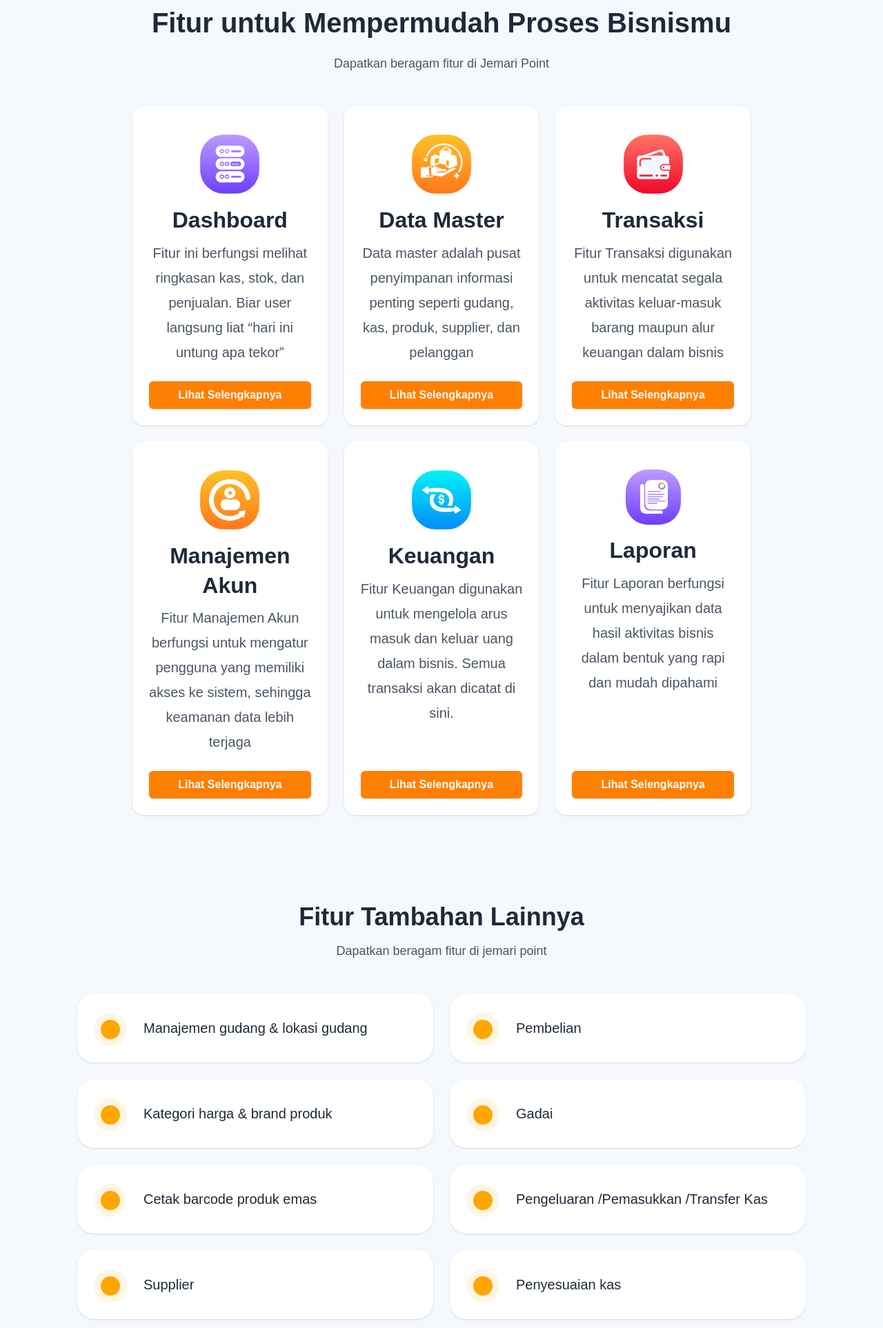
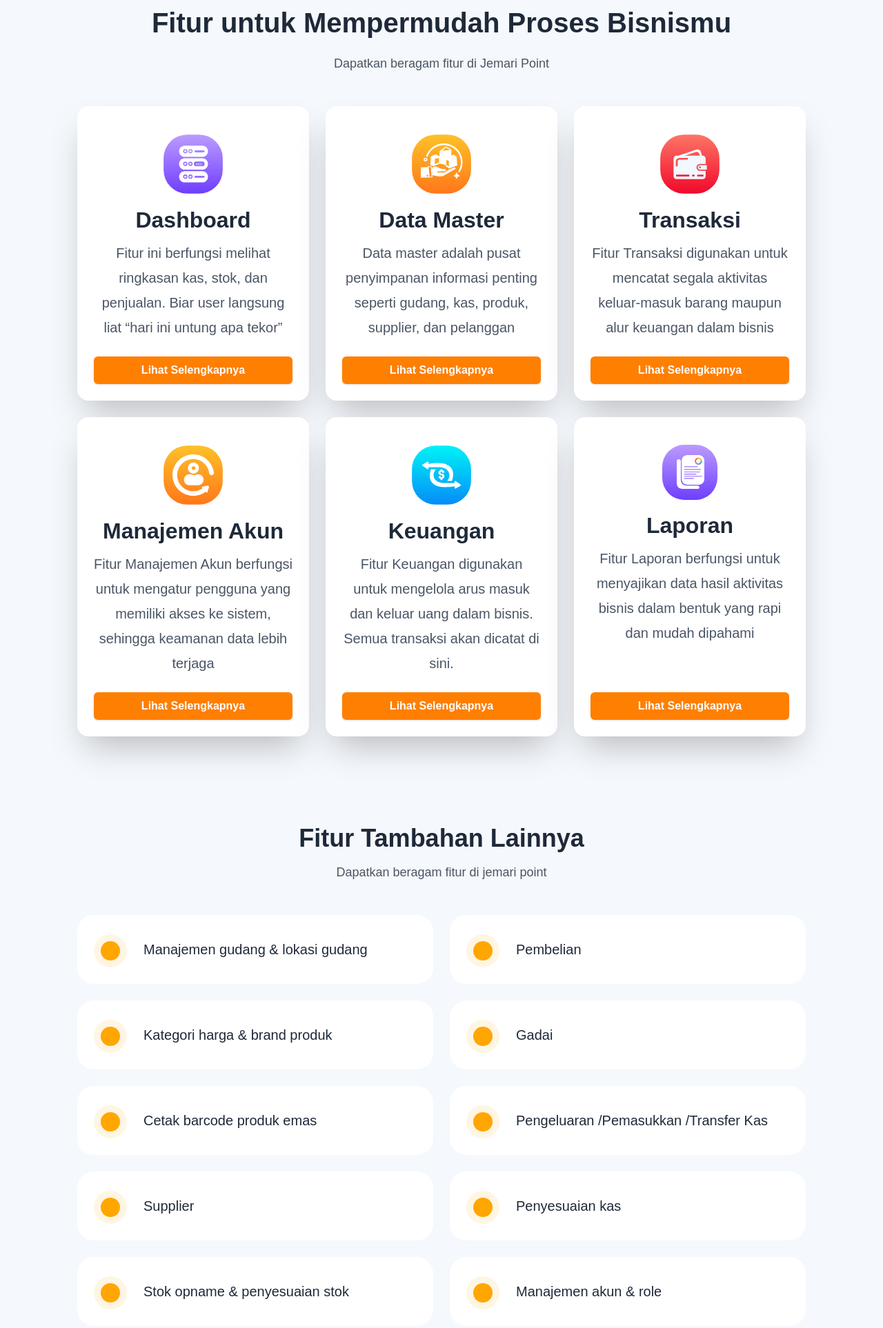
Before and after one commit to MorenoHilbran/Jemari-Point, a website: page src/fitur.html in a window 1280 px wide. Shown: the part 697-2623 px from the top of the page at 69% size. Drawn offline with nearby package versions, Linux system fonts and the light colour scheme.

Commit message:
fixing shadow

```diff
--- a/src/fitur.html
+++ b/src/fitur.html
@@ -66,9 +66,9 @@
             Dapatkan beragam fitur di Jemari Point
         </p>
 
-    <div data-aos="fade-up" class="grid grid-cols-1 sm:grid-cols-2 lg:grid-cols-3 gap-6 px-8 sm:px-8 lg:px-12 xl:px-48">
+    <div data-aos="fade-up" class="grid grid-cols-1 sm:grid-cols-2 lg:grid-cols-3 gap-6 px-8 sm:px-8 lg:px-12 xl:px-28">
 
-    <div class="bg-white p-4 md:p-6 rounded-2xl shadow hover:shadow-md transition duration-300 text-center flex flex-col">
+    <div class="bg-white p-4 md:p-6 rounded-2xl transition duration-300 text-center flex flex-col shadow-2xl">
         <div class="flex-grow">
             <div class="flex justify-center items-center">
                 <img src="assets/dashboard-icon.svg" alt="Dashboard Icon" />
@@ -84,7 +84,7 @@
         </a>
     </div>
 
-    <div class="bg-white p-4 md:p-6 rounded-2xl shadow hover:shadow-md transition duration-300 text-center flex flex-col">
+    <div class="bg-white p-4 md:p-6 rounded-2xl  transition duration-300 text-center flex flex-col shadow-2xl">
         <div class="flex-grow">
             <div class="flex justify-center">
                 <img src="assets/stok-icon.svg" alt="Stok Icon" class="" />
@@ -100,7 +100,7 @@
         </a>
     </div>
 
-    <div class="bg-white p-4 md:p-6 rounded-2xl shadow hover:shadow-md transition duration-300 text-center flex flex-col">
+    <div class="bg-white p-4 md:p-6 rounded-2xl  transition duration-300 text-center flex flex-col shadow-2xl">
         <div class="flex-grow">
             <div class="flex justify-center">
                 <img src="assets/transaksi-icon.svg" alt="Transaksi Icon" />
@@ -116,7 +116,7 @@
         </a>
     </div>
 
-    <div class="bg-white p-4 md:p-6 rounded-2xl shadow hover:shadow-md transition duration-300 text-center flex flex-col">
+    <div class="bg-white p-4 md:p-6 rounded-2xl  transition duration-300 text-center flex flex-col shadow-2xl">
         <div class="flex-grow">
             <div class="flex justify-center">
                 <img src="assets/role-icon.svg" alt="Manajemen Akun Icon" />
@@ -132,7 +132,7 @@
         </a>
     </div>
 
-    <div class="bg-white p-4 md:p-6 rounded-2xl shadow hover:shadow-md transition duration-300 text-center flex flex-col">
+    <div class="bg-white p-4 md:p-6 rounded-2xl  transition duration-300 text-center flex flex-col shadow-2xl">
         <div class="flex-grow">
             <div class="flex justify-center">
                 <img src="assets/kas-icon.svg" alt="Keuangan Icon" />
@@ -149,7 +149,7 @@
     </div>
 
 
-    <div class="bg-white p-4 md:p-6 rounded-2xl shadow hover:shadow-md transition duration-300 text-center flex flex-col">
+    <div class="bg-white p-4 md:p-6 rounded-2xl shadow-2xl  transition duration-300 text-center flex flex-col">
         <div class="flex-grow">
             <div class="flex justify-center">
                 <img src="assets/laporan-icon.svg" alt="Laporan Icon" />
@@ -180,7 +180,7 @@
         </div>
         <div class="grid grid-cols-1 md:grid-cols-2 gap-6 px-6 md:px-28">
 
-            <div data-aos="fade-right" class="flex items-center gap-6 bg-white shadow-sm hover:shadow-md rounded-3xl p-[24px] transition">
+            <div data-aos="fade-right" class="flex items-center gap-6 bg-white hover:shadow-md rounded-3xl p-[24px] transition">
                 <!-- Icon -->
                 <div class="bg-[#FFA6001C] rounded-full w-12 h-12 flex flex-shrink-0 mt-1">
                     <div class="bg-[#FFA600] rounded-full w-7 h-7 m-auto">
@@ -192,7 +192,7 @@
                 </p>
             </div>
 
-             <div data-aos="fade-left" class="flex items-center gap-6 bg-white shadow-sm hover:shadow-md rounded-3xl p-[24px] transition">
+             <div data-aos="fade-left" class="flex items-center gap-6 bg-white hover:shadow-md rounded-3xl p-[24px] transition">
                 <!-- Icon -->
                 <div class="bg-[#FFA6001C] rounded-full w-12 h-12 flex flex-shrink-0 mt-1">
                     <div class="bg-[#FFA600] rounded-full w-7 h-7 m-auto">
@@ -204,7 +204,7 @@
                 </p>
             </div>
 
-             <div data-aos="fade-right" class="flex items-center gap-6 bg-white shadow-sm hover:shadow-md rounded-3xl p-[24px] transition">
+             <div data-aos="fade-right" class="flex items-center gap-6 bg-white hover:shadow-md rounded-3xl p-[24px] transition">
                 <!-- Icon -->
                 <div class="bg-[#FFA6001C] rounded-full w-12 h-12 flex flex-shrink-0 mt-1">
                     <div class="bg-[#FFA600] rounded-full w-7 h-7 m-auto">
@@ -216,7 +216,7 @@
                 </p>
             </div>
 
-             <div data-aos="fade-left" class="flex items-center gap-6 bg-white shadow-sm hover:shadow-md rounded-3xl p-[24px] transition">
+             <div data-aos="fade-left" class="flex items-center gap-6 bg-white hover:shadow-md rounded-3xl p-[24px] transition">
                 <!-- Icon -->
                 <div class="bg-[#FFA6001C] rounded-full w-12 h-12 flex flex-shrink-0 mt-1">
                     <div class="bg-[#FFA600] rounded-full w-7 h-7 m-auto">
@@ -228,7 +228,7 @@
                 </p>
             </div>
 
-             <div data-aos="fade-right" class="flex items-center gap-6 bg-white shadow-sm hover:shadow-md rounded-3xl p-[24px] transition">
+             <div data-aos="fade-right" class="flex items-center gap-6 bg-white hover:shadow-md rounded-3xl p-[24px] transition">
                 <!-- Icon -->
                 <div class="bg-[#FFA6001C] rounded-full w-12 h-12 flex flex-shrink-0 mt-1">
                     <div class="bg-[#FFA600] rounded-full w-7 h-7 m-auto">
@@ -240,7 +240,7 @@
                 </p>
             </div>
 
-             <div data-aos="fade-left" class="flex items-center gap-6 bg-white shadow-sm hover:shadow-md rounded-3xl p-[24px] transition">
+             <div data-aos="fade-left" class="flex items-center gap-6 bg-white hover:shadow-md rounded-3xl p-[24px] transition">
                 <!-- Icon -->
                 <div class="bg-[#FFA6001C] rounded-full w-12 h-12 flex flex-shrink-0 mt-1">
                     <div class="bg-[#FFA600] rounded-full w-7 h-7 m-auto">
@@ -252,7 +252,7 @@
                 </p>
             </div>
 
-            <div data-aos="fade-right" class="flex items-center gap-6 bg-white shadow-sm hover:shadow-md rounded-3xl p-[24px] transition">
+            <div data-aos="fade-right" class="flex items-center gap-6 bg-white hover:shadow-md rounded-3xl p-[24px] transition">
                 <!-- Icon -->
                 <div class="bg-[#FFA6001C] rounded-full w-12 h-12 flex flex-shrink-0 mt-1">
                     <div class="bg-[#FFA600] rounded-full w-7 h-7 m-auto">
@@ -264,7 +264,7 @@
                 </p>
             </div>
 
-             <div data-aos="fade-left" class="flex items-center gap-6 bg-white shadow-sm hover:shadow-md rounded-3xl p-[24px] transition">
+             <div data-aos="fade-left" class="flex items-center gap-6 bg-white hover:shadow-md rounded-3xl p-[24px] transition">
                 <!-- Icon -->
                 <div class="bg-[#FFA6001C] rounded-full w-12 h-12 flex flex-shrink-0 mt-1">
                     <div class="bg-[#FFA600] rounded-full w-7 h-7 m-auto">
@@ -276,7 +276,7 @@
                 </p>
             </div>
 
-             <div data-aos="fade-right" class="flex items-center gap-6 bg-white shadow-sm hover:shadow-md rounded-3xl p-[24px] transition">
+             <div data-aos="fade-right" class="flex items-center gap-6 bg-white hover:shadow-md rounded-3xl p-[24px] transition">
                 <!-- Icon -->
                 <div class="bg-[#FFA6001C] rounded-full w-12 h-12 flex flex-shrink-0 mt-1">
                     <div class="bg-[#FFA600] rounded-full w-7 h-7 m-auto">
@@ -288,7 +288,7 @@
                 </p>
             </div>
 
-            <div data-aos="fade-left" class="flex items-center gap-6 bg-white shadow-sm hover:shadow-md rounded-3xl p-[24px] transition">
+            <div data-aos="fade-left" class="flex items-center gap-6 bg-white hover:shadow-md rounded-3xl p-[24px] transition">
                 <!-- Icon -->
                 <div class="bg-[#FFA6001C] rounded-full w-12 h-12 flex flex-shrink-0 mt-1">
                     <div class="bg-[#FFA600] rounded-full w-7 h-7 m-auto">
@@ -300,7 +300,7 @@
                 </p>
             </div>
 
-            <div data-aos="fade-right" class="flex items-center gap-6 bg-white shadow-sm hover:shadow-md rounded-3xl p-[24px] transition">
+            <div data-aos="fade-right" class="flex items-center gap-6 bg-white hover:shadow-md rounded-3xl p-[24px] transition">
                 <!-- Icon -->
                 <div class="bg-[#FFA6001C] rounded-full w-12 h-12 flex flex-shrink-0 mt-1">
                     <div class="bg-[#FFA600] rounded-full w-7 h-7 m-auto">
@@ -312,7 +312,7 @@
                 </p>
             </div>
 
-             <div data-aos="fade-left" class="flex items-center gap-6 bg-white shadow-sm hover:shadow-md rounded-3xl p-[24px] transition">
+             <div data-aos="fade-left" class="flex items-center gap-6 bg-white hover:shadow-md rounded-3xl p-[24px] transition">
                 <!-- Icon -->
                 <div class="bg-[#FFA6001C] rounded-full w-12 h-12 flex flex-shrink-0 mt-1">
                     <div class="bg-[#FFA600] rounded-full w-7 h-7 m-auto">
```
Also changed, not shown: src/artikel.html (+6 -6 lines), src/index.html (+1 -1 lines), src/output.css.
